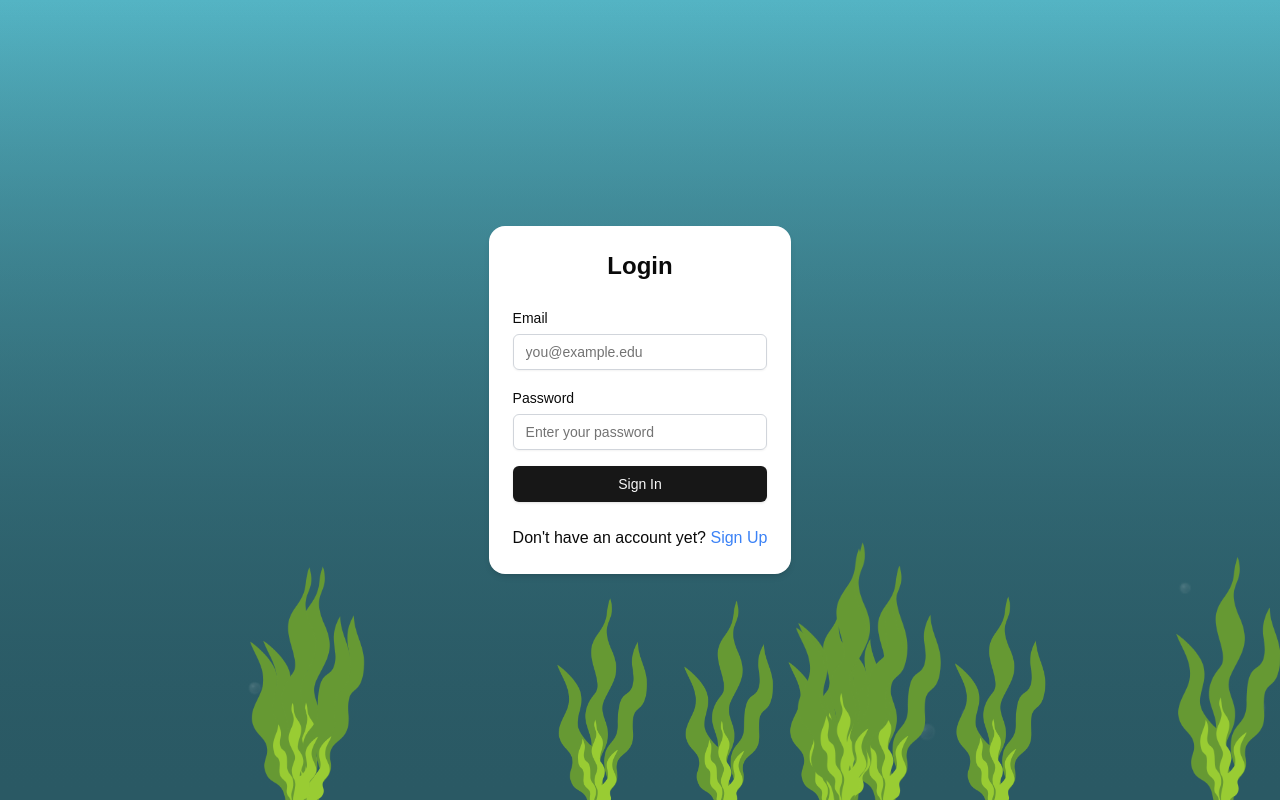
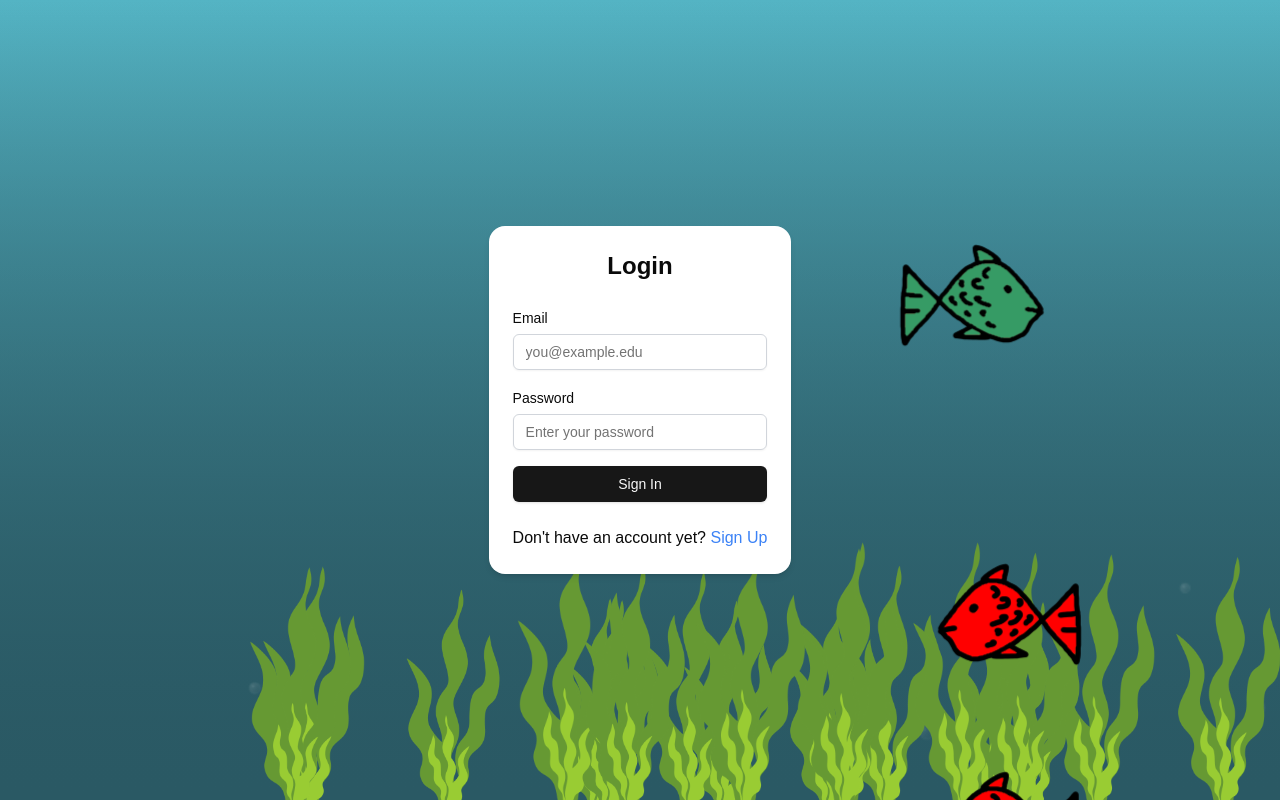
Before and after one commit to bryanmax9/beachhacks2025, a Next.js app: page /login in a window 1280 px wide. Built offline with nearby package versions, Linux system fonts and the light colour scheme; a web font is replaced by a local one.

Commit message:
added styling (fishes)

```diff
--- a/src/app/(landing)/(auth)/_components/login_form.tsx
+++ b/src/app/(landing)/(auth)/_components/login_form.tsx
@@ -47,11 +47,11 @@ export default function LoginForm() {
 
     // Generate random kelp properties after component mounts
     useEffect(() => {
-        const kelpData = Array.from({ length: 10 }, (_, index) => ({
+        const kelpData = Array.from({ length: 20 }, (_, index) => ({
             id: index,
-            height: Math.floor(Math.random() * 80) + 300,  // Height: 300px - 380px
-            left: Math.floor(Math.random() * 90),          // Left position: 0% - 90%
-            rotation: Math.random() * 90 - 45              // Rotation: -45° to 45°
+            height: Math.floor(Math.random() * 80) + 300,
+            left: Math.floor(Math.random() * 90),
+            rotation: Math.random() * 90 - 45
         }));
         setKelps(kelpData);
     }, []);
@@ -137,6 +137,9 @@ export default function LoginForm() {
                     </div>
                 </div>
             </div>
+            <img src={'/red_fish.png'} className={`absolute z-[-1] animate-swim-across-components-red-fish`}/>
+            <img src={'/red_fish.png'} className={`absolute top-2/3 z-[-1] animate-swim-across-components-red-fish`}/>
+            <img src={'/green_fish.png'} className={`absolute top-1.5 z-[-1] animate-swim-across-components-green-fish transform`}/>
         </OceanWavesNoSand>
     );
 }
--- a/src/app/(landing)/(auth)/_components/signup_form.tsx
+++ b/src/app/(landing)/(auth)/_components/signup_form.tsx
@@ -66,7 +66,7 @@ export default function SignUpForm() {
                     <button
                         type="button"
                         onClick={() => setValue("role", "HACKER")}
-                        className={`px-4 py-2 rounded-md text-sm font-semibold ${
+                        className={`px-4 py-2 rounded-md text-sm font-semibold border-2 ${
                             watch("role") === "HACKER" ? "bg-indigo-600 text-white" : "bg-white text-black"
                         }`}
                     >
@@ -75,7 +75,7 @@ export default function SignUpForm() {
                     <button
                         type="button"
                         onClick={() => setValue("role", "JUDGE")}
-                        className={`px-4 py-2 rounded-md text-sm font-semibold ${
+                        className={`px-4 py-2 rounded-md text-sm font-semibold border-2 ${
                             watch("role") === "JUDGE" ? "bg-indigo-600 text-white" : "bg-white text-black"
                         }`}
                     >
@@ -84,7 +84,7 @@ export default function SignUpForm() {
                     <button
                         type="button"
                         onClick={() => setValue("role", "VOLUNTEER")}
-                        className={`px-4 py-2 rounded-md text-sm font-semibold ${
+                        className={`px-4 py-2 rounded-md text-sm font-semibold border-2 ${
                             watch("role") === "VOLUNTEER" ? "bg-indigo-600 text-white" : "bg-white text-black"
                         }`}
                     >
@@ -93,7 +93,7 @@ export default function SignUpForm() {
                     <button
                         type="button"
                         onClick={() => setValue("role", "MENTOR")}
-                        className={`px-4 py-2 rounded-md text-sm font-semibold ${
+                        className={`px-4 py-2 rounded-md text-sm font-semibold border-2 ${
                             watch("role") === "MENTOR" ? "bg-indigo-600 text-white" : "bg-white text-black"
                         }`}
                     >
@@ -102,7 +102,7 @@ export default function SignUpForm() {
                     <button
                         type="button"
                         onClick={() => setValue("role", "SPONSOR")}
-                        className={`px-4 py-2 rounded-md text-sm font-semibold ${
+                        className={`px-4 py-2 rounded-md text-sm font-semibold border-2 ${
                             watch("role") === "SPONSOR" ? "bg-indigo-600 text-white" : "bg-white text-black"
                         }`}
                     >
--- a/src/app/(landing)/_components/stats.tsx
+++ b/src/app/(landing)/_components/stats.tsx
@@ -6,11 +6,11 @@ export default function Stats() {
   const isClient = typeof window !== 'undefined';
 
   const stats = [
-    { value: "500+", label: "Participants" },
-    { value: "48", label: "Hours" },
-    { value: "$50,000+", label: "Prizes" },
+    { value: "200+", label: "Participants" },
+    { value: "24", label: "Hours" },
+    { value: "$5k+", label: "Prizes" },
     { value: "10+", label: "Sponsors" },
-    { value: "20+", label: "Workshops" },
+    { value: "10+", label: "Workshops" },
   ];
 
   // Use a ref to store the timeout ID so we can clear it on unmount
--- a/src/app/globals.css
+++ b/src/app/globals.css
@@ -80,18 +80,34 @@ body {
 }
 
 
-@keyframes swimAcrossComponents {
+@keyframes swimAcrossComponentsGreenFish{
   0% {
-    transform: translate(150px, 150px);
+    transform: translate(-1000px, 0);
   }
   50% {
-    transform: translate(calc(100vw + 150px), calc(100vh + 150px));
+    transform: translate(calc(100vw + 150px), 50vh);
   }
   100% {
-    transform: translate(-150px, -150px);
+    transform: translate(1000px, 0);
   }
 }
 
-.animate-swim-across-components {
-  animation: swimAcrossComponents 30s linear infinite;
+.animate-swim-across-components-green-fish {
+  animation: swimAcrossComponentsGreenFish 20s linear infinite;
 }
+
+@keyframes swimAcrossComponentsRedFish {
+  0% {
+    transform: translate(1000px, 0); /* Start offscreen on the right */
+  }
+  50% {
+    transform: translate(calc(-150px), 50vh); /* Move to the middle-left vertically */
+  }
+  100% {
+    transform: translate(-1000px, 0); /* End offscreen on the left */
+  }
+}
+
+.animate-swim-across-components-red-fish {
+  animation: swimAcrossComponentsRedFish 20s linear infinite;
+}
```
